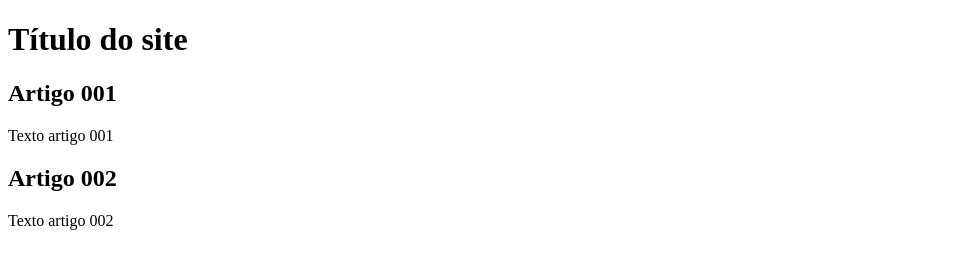
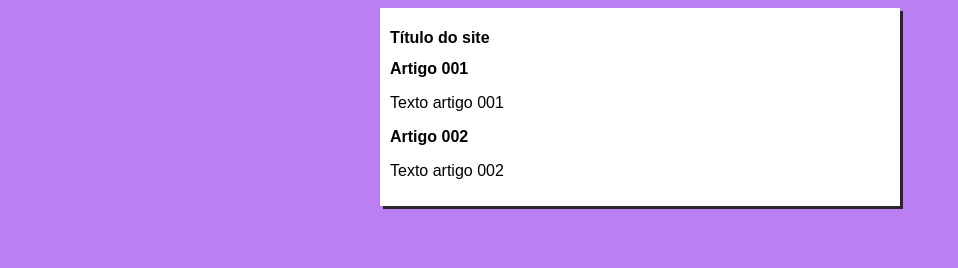
Before and after one commit to Felipe-dos-Santos-Gama/projeto-site, a plain HTML site: page index.html in a window 1280 px wide. Shown: the whole page, without its empty margins (0-958 px from the left). Drawn offline with Linux system fonts and the light colour scheme.

Commit message:
iniciei o design

```diff
--- /dev/null
+++ b/estilos/style.css
@@ -0,0 +1,16 @@
+* {
+    font-family: arial, helvetica, sans-serif;
+    font-size: 16px;
+}
+
+body{
+    background-color: rgb(187, 127, 243);
+}
+
+main {
+    background-color: white;
+    width: 500px;
+    margin: auto;
+    padding: 10px;
+    box-shadow: 3px 3px rgb(41, 39, 39);
+}
--- a/index.html
+++ b/index.html
@@ -4,6 +4,7 @@
     <meta charset="UTF-8">
     <meta name="viewport" content="width=device-width, initial-scale=1.0">
     <title>Titulo do site</title>
+    <link rel="stylesheet" href="estilos/style.css">
 </head>
 <body>
     <main>
```
